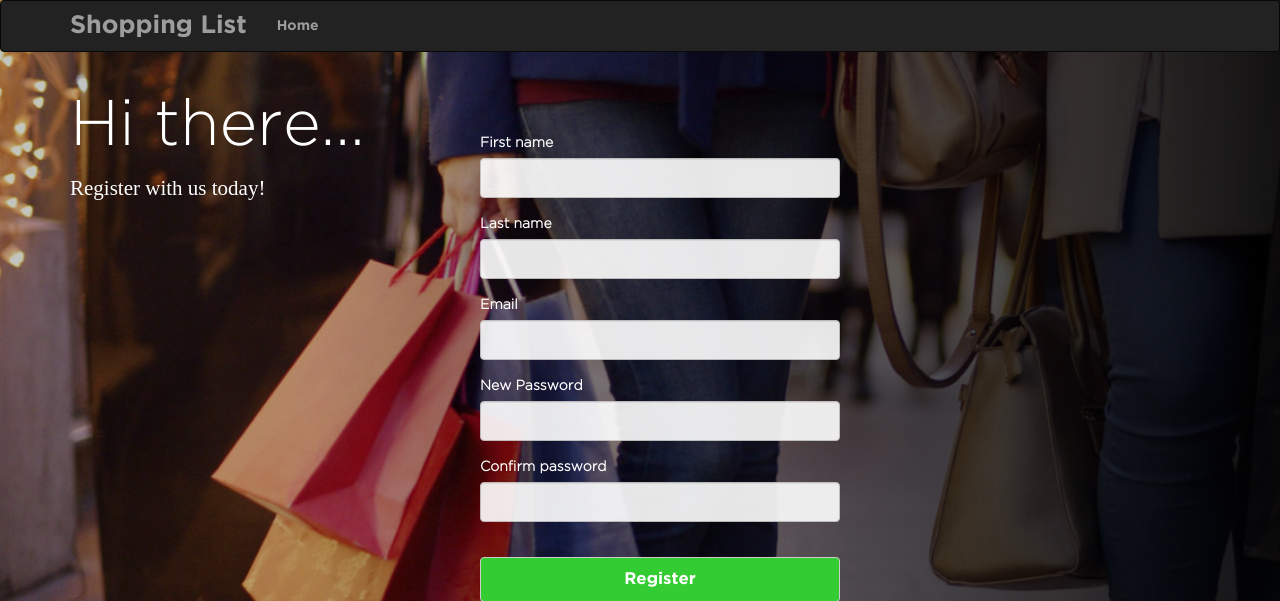
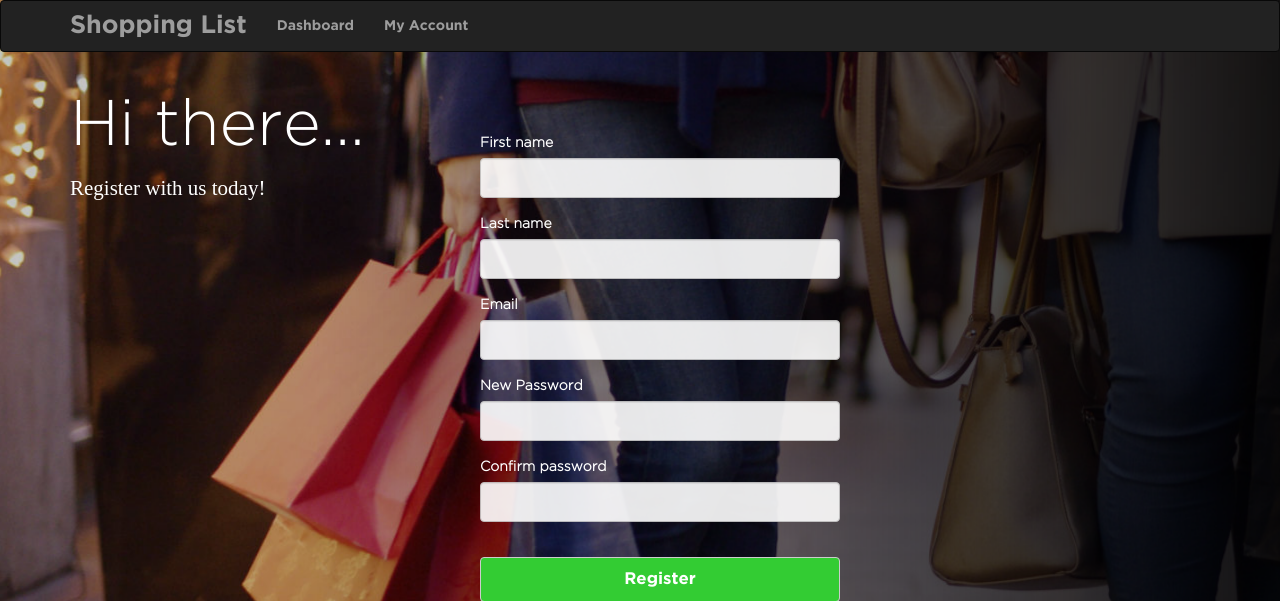
Before and after one commit to chriswachira/shopping_list, a Flask app: page /register in a window 1280 px wide. Shown: the top 601 px of the page. Run offline with Flask 2, Linux system fonts and the light colour scheme; parts of the project's set-up code (start-up, migrations or seed data) failed here and were passed over; some libraries are stand-ins or nearby versions.

Commit message:
Add more links to the global navigation bar

```diff
--- a/shopping_list/app/templates/base.html
+++ b/shopping_list/app/templates/base.html
@@ -23,14 +23,20 @@
                     <span class="icon-bar"></span>
                     <span class="icon-bar"></span>
             </button>
-            <a class="navbar-brand" href="/">Shopping List</a>
+            <a class="navbar-brand" href={{ url_for('index') }}>Shopping List</a>
         </div>
+
         <div class="navbar-collapse collapse">
             <ul class="nav navbar-nav">
-                <li><a href="/">Home</a></li>
+                <li><a href={{ url_for('dashboard') }}>Dashboard</a></li>
+            </ul>
+
+            <ul class="nav navbar-nav">
+                <li><a href=#>My Account</a></li>
             </ul>
         </div>
-    </div>
+
+            </div>
 </div>
 {% endblock %}
 
```
